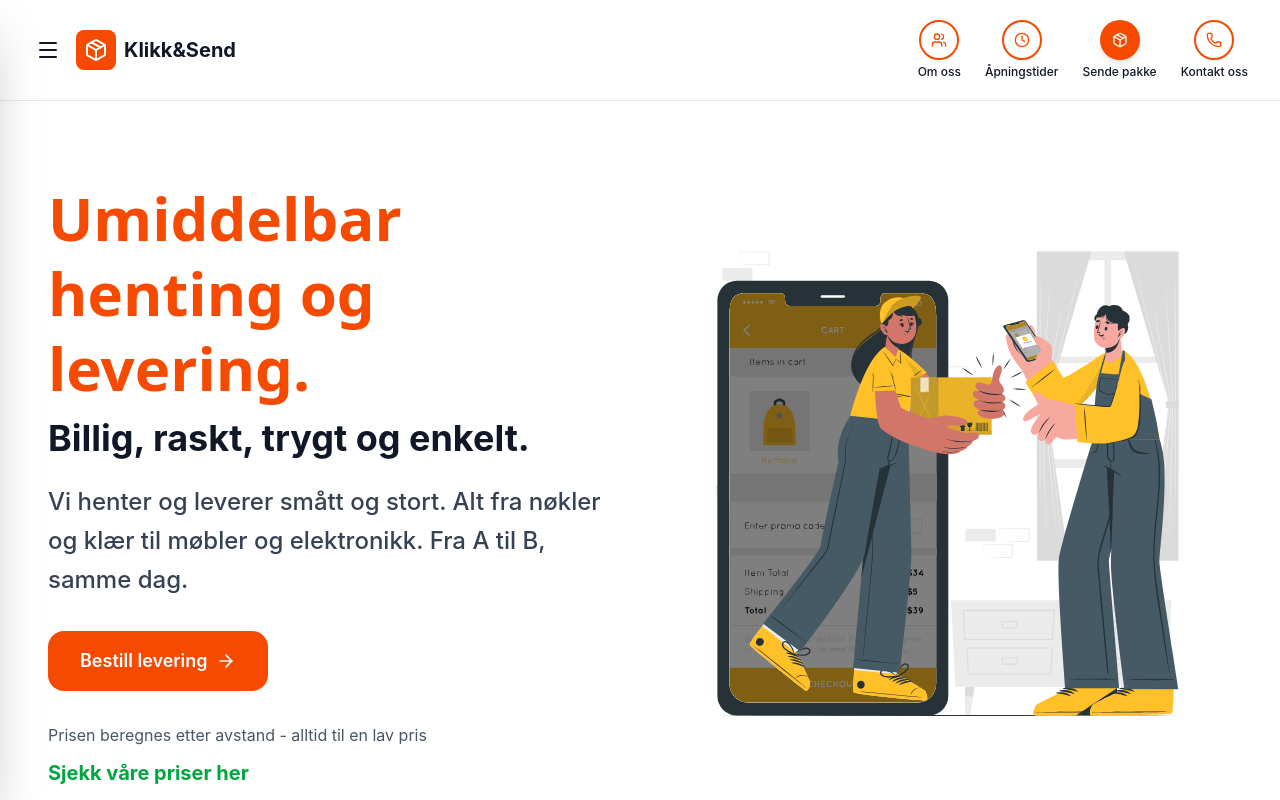
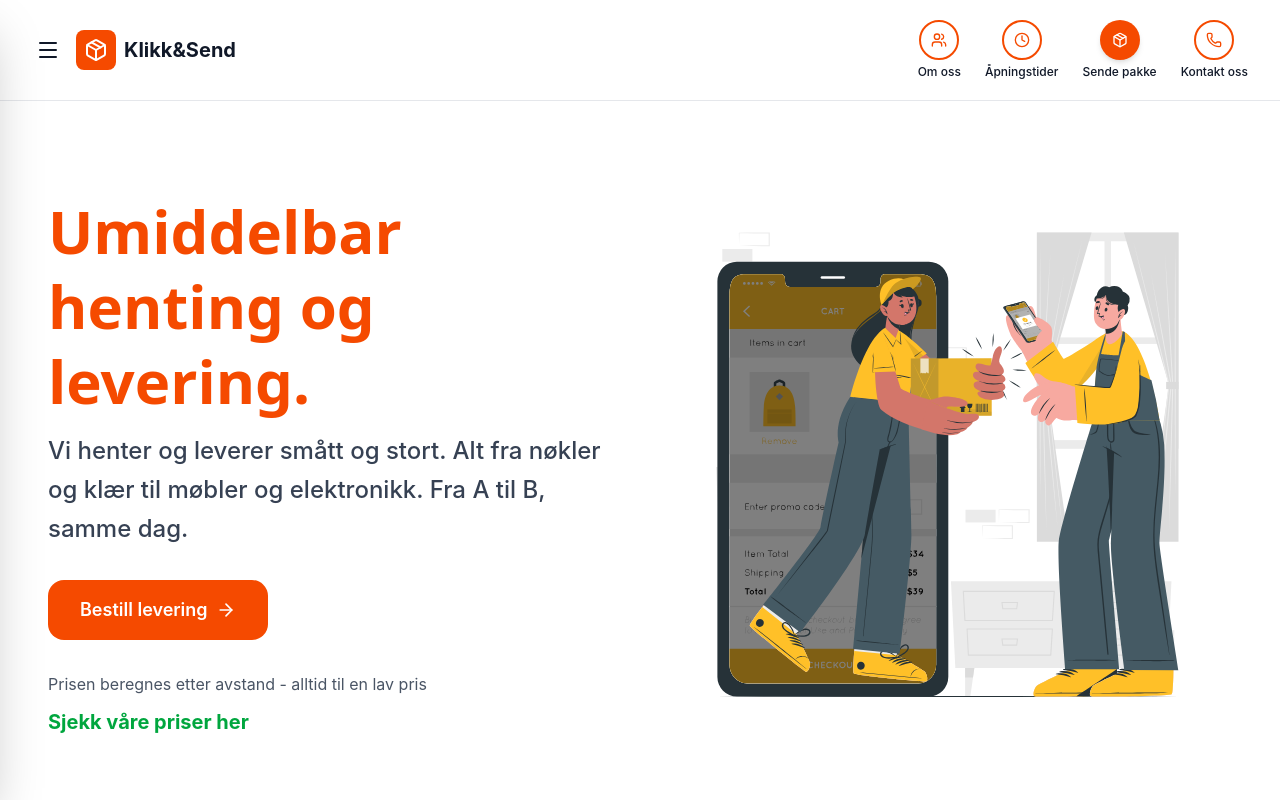
Before and after one commit to moreamakaveli-cyber/klikk-send-live, a Next.js app: page / in a window 1280 px wide. Shown: the top 800 px of the page. Built offline with nearby package versions, Linux system fonts and the light colour scheme.

Commit message:
Fjern 'Billig, raskt, trygt og enkelt' fra HeroSection

```diff
--- a/app/components/HeroSection.tsx
+++ b/app/components/HeroSection.tsx
@@ -17,11 +17,6 @@ export default function HeroSection() {
             <h1 className="text-4xl md:text-5xl lg:text-6xl font-bold mb-3 text-orange-600 leading-tight" style={{ fontFamily: 'system-ui, -apple-system, BlinkMacSystemFont, "Segoe UI", Roboto, "Helvetica Neue", Arial, sans-serif' }}>
               Umiddelbar henting og levering.
             </h1>
-
-            {/* Subtitle */}
-            <p className="text-2xl md:text-3xl lg:text-4xl text-gray-900 mb-6 font-bold">
-              Billig, raskt, trygt og enkelt.
-            </p>
 
             {/* Description - Desktop */}
             <p className="hidden md:block text-xl md:text-2xl text-gray-700 mb-8 font-medium leading-relaxed">
```
